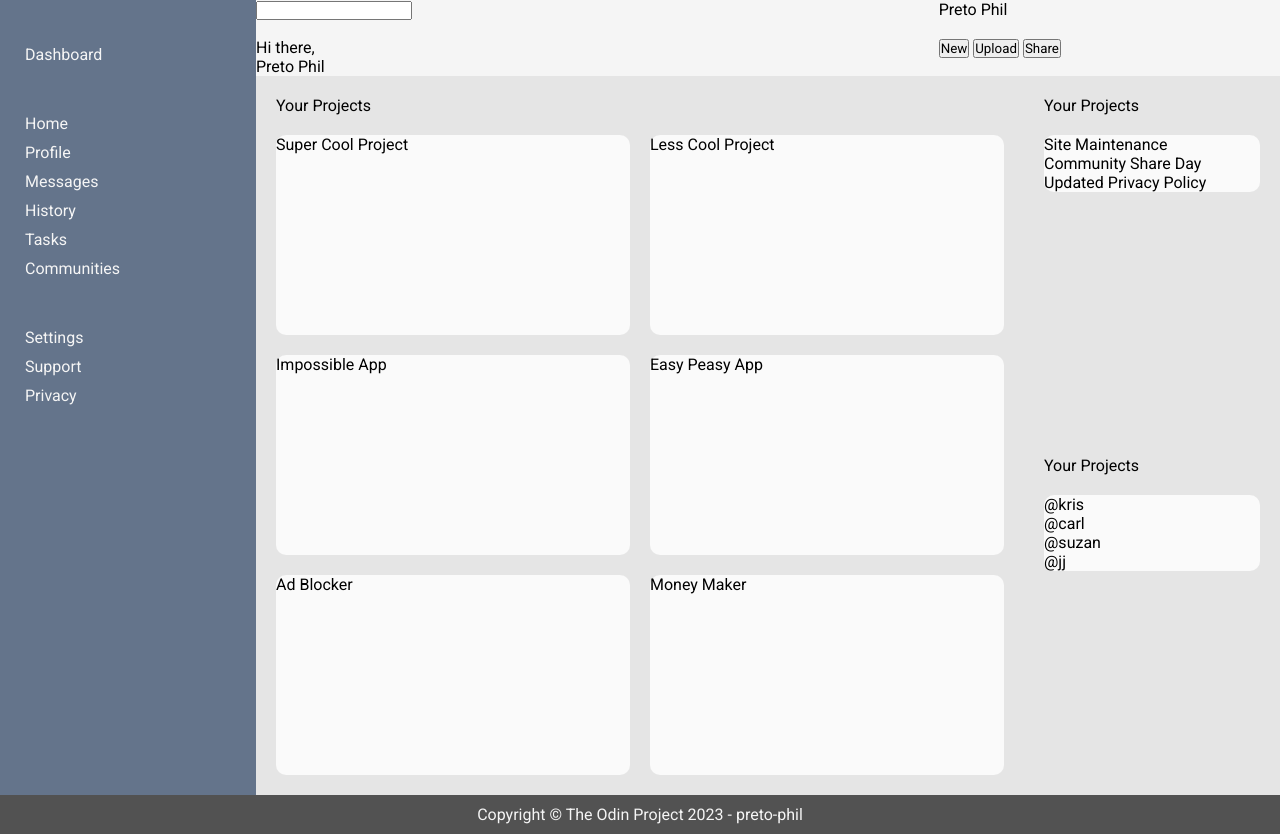
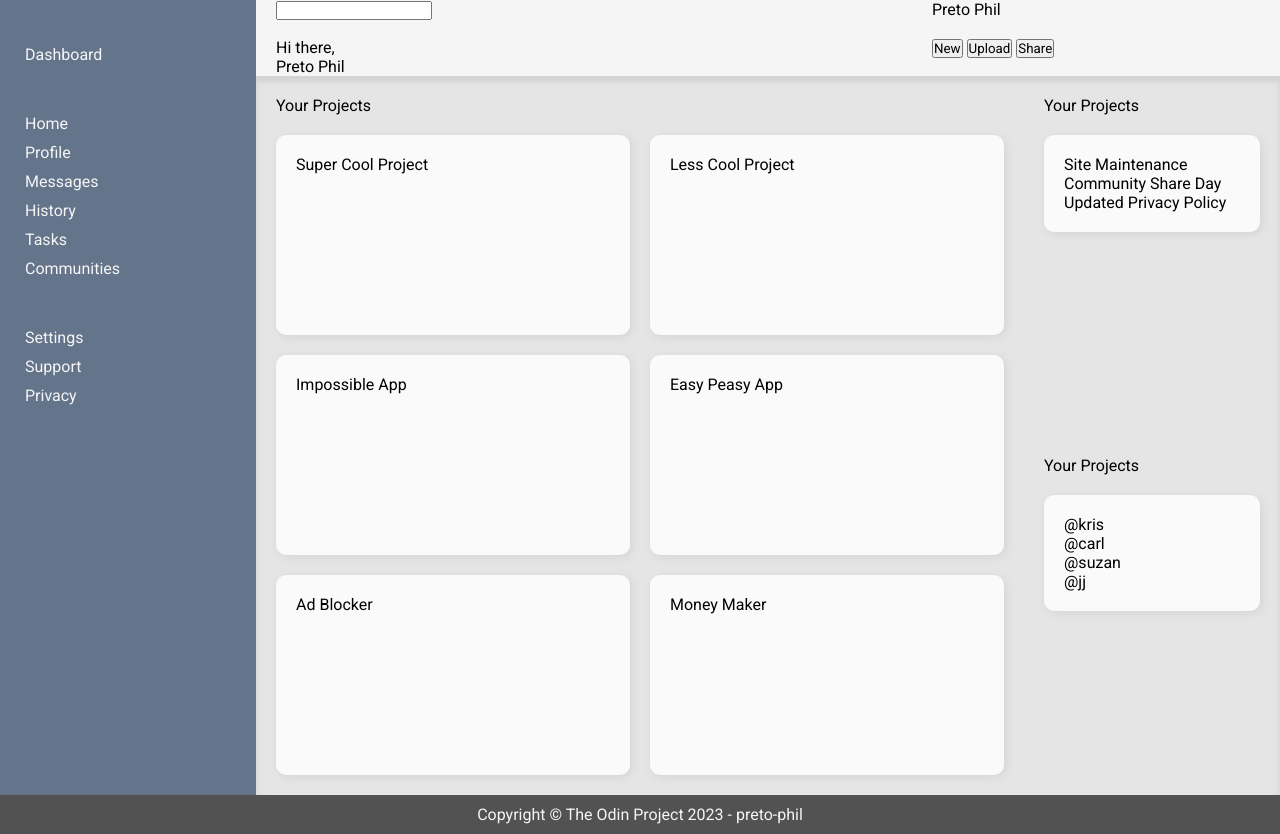
Before and after one commit to preto-phil/Admin-Dashboard, a plain HTML site: page Version-1/index.html in a window 1280 px wide. Drawn offline with Linux system fonts and the light colour scheme.

Commit message:
CSS changes: box-shadow fixed for content div and items

```diff
--- a/Version-1/style.css
+++ b/Version-1/style.css
@@ -27,6 +27,8 @@
     grid-area: 1 / 2 / 2 / 3;
 
     background-color: #f5f5f5;
+
+    padding: 0 20px;
 
     display: grid;
     grid-template-rows: 1fr 1fr;
@@ -94,6 +96,9 @@
 
     display: grid;
     grid-template: 1fr 1fr / 3fr 1fr;
+
+    z-index: 10;
+    box-shadow: inset 0 5px 5px 1px #d4d4d4;
 }
 
 .c-item,
@@ -101,6 +106,7 @@
 .trend-cards {
     background-color: #fafafa;
     border-radius: 10px;
+    padding: 20px;
 }
 
 /* Project Section */
@@ -125,6 +131,10 @@
     /* height: 60%; */
 }
 
+.c-item {
+    box-shadow: 2px 2px 8px #d4d4d4;
+}
+
 /* Announcement Section */
 
 .announcements {
@@ -134,7 +144,9 @@
 }
 
 
-
+.ann-cards{
+    box-shadow: 2px 2px 8px #d4d4d4;
+}
 
 .trending {
     grid-area: 2 / 2 / 3 / 3;
@@ -142,6 +154,11 @@
 
 }
 
+.trend-cards {
+    background-color: #fafafa;
+    border-radius: 10px;
+    box-shadow: 2px 2px 8px #d4d4d4;
+}
 
 /* Footer */
 
```
